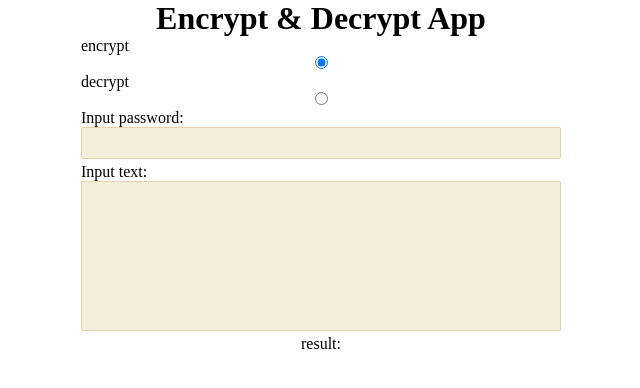
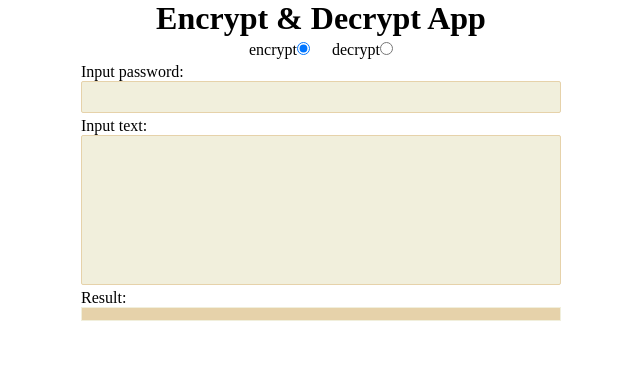
Before and after one commit to mufis-coder/edcrypt-web, a React (Create React App) app: page / in a window 1280 px wide. Shown: the top 388 px of the page, without its empty margins (319-959 px from the left). Built offline with nearby package versions, Linux system fonts and the light colour scheme.

Commit message:
feat: styling content paragraph

```diff
--- a/src/components/Content.js
+++ b/src/components/Content.js
@@ -18,13 +18,17 @@ const Content = () => {
     return (
         <div className="content">
             <form>
-                <label>encrypt</label>
-                <input type="radio" id="encrypt" value="encrypt"
-                    name="type-algo" checked={isEncrypt} onChange={handleTypeAlgo}/>
+                <label className="control-label">
+                    encrypt
+                    <input type="radio" id="encrypt" value="encrypt"
+                        name="type-algo" checked={isEncrypt} onChange={handleTypeAlgo}/>
+                </label>
 
-                <label>decrypt</label>
-                <input type="radio" id="decrypt" value="decrypt"
-                    name="type-algo" onChange={handleTypeAlgo}/>
+                <label className="control-label">
+                    decrypt
+                    <input type="radio" id="decrypt" value="decrypt"
+                        name="type-algo" onChange={handleTypeAlgo}/>
+                </label>
 
                 <label>Input password:</label>
                 <textarea
@@ -42,7 +46,11 @@ const Content = () => {
                     onChange={(e)=>setTextIn(e.target.value)}
                 ></textarea>
 
-                <p>result: {isEncrypt? encrypt(textIn, password): decrypt(textIn, password)}</p>
+                <label>Result:
+                    <p>
+                        {isEncrypt? encrypt(textIn, password): decrypt(textIn, password)}
+                    </p>
+                </label>
             </form>
         </div>
      );
--- a/src/index.css
+++ b/src/index.css
@@ -11,6 +11,13 @@ h1 {
   max-width: 480px;
   margin: 0 auto;
   text-align: center;
+}
+
+.content label.control-label {
+  display: inline-block;
+  padding: 4px 11px;
+  font-size: 16px;
+  cursor: pointer;
 }
 
 .content label {
@@ -36,3 +43,13 @@ h1 {
 .content textarea.text-input-area{
   height: 150px;
 }
+
+.content p {
+  width: 100%;
+  height: auto;
+  padding: 6px 8px;
+  box-sizing: border-box;
+  border: 1px solid #F1EFDC;
+  background-color: #E6D2AA;
+  font-size: 16px;
+}
```
